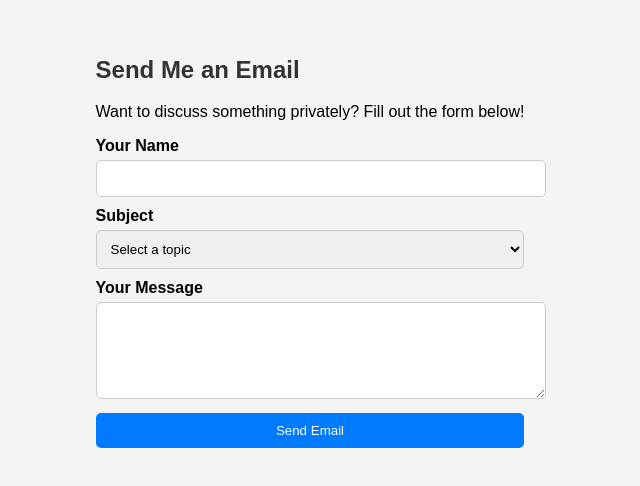
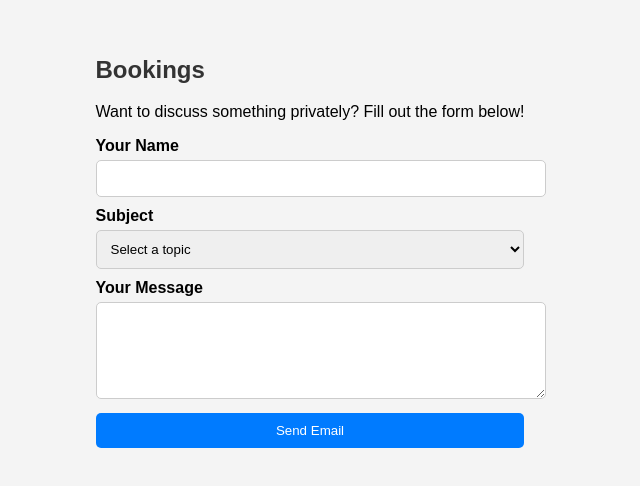
Before and after one commit to biz-rahul2/RKP, a plain HTML site: page Bookings.html in a window 1280 px wide. Shown: the part 158-644 px from the top of the page, without its empty margins (330-970 px from the left). Drawn offline with Linux system fonts and the light colour scheme.

Commit message:
Update Bookings.html

```diff
--- a/Bookings.html
+++ b/Bookings.html
@@ -58,7 +58,7 @@
 
     <!-- Email Section -->
 <div class="email-section">
-    <h2 class="email-heading">Send Me an Email</h2>
+    <h2 class="email-heading">Bookings</h2>
     <p class="email-description">Want to discuss something privately? Fill out the form below!</p>
 
     <form id="emailForm">
```
